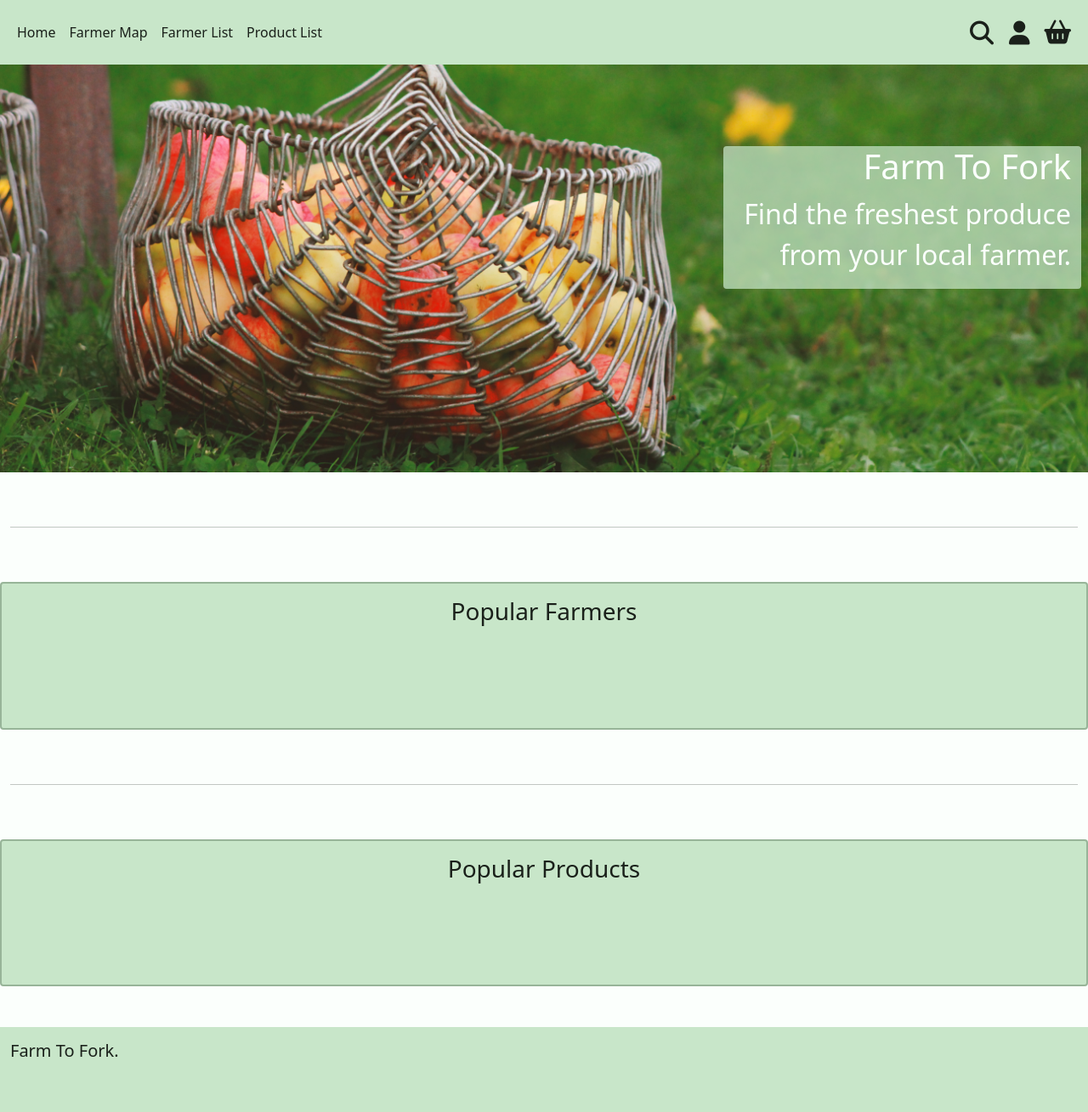
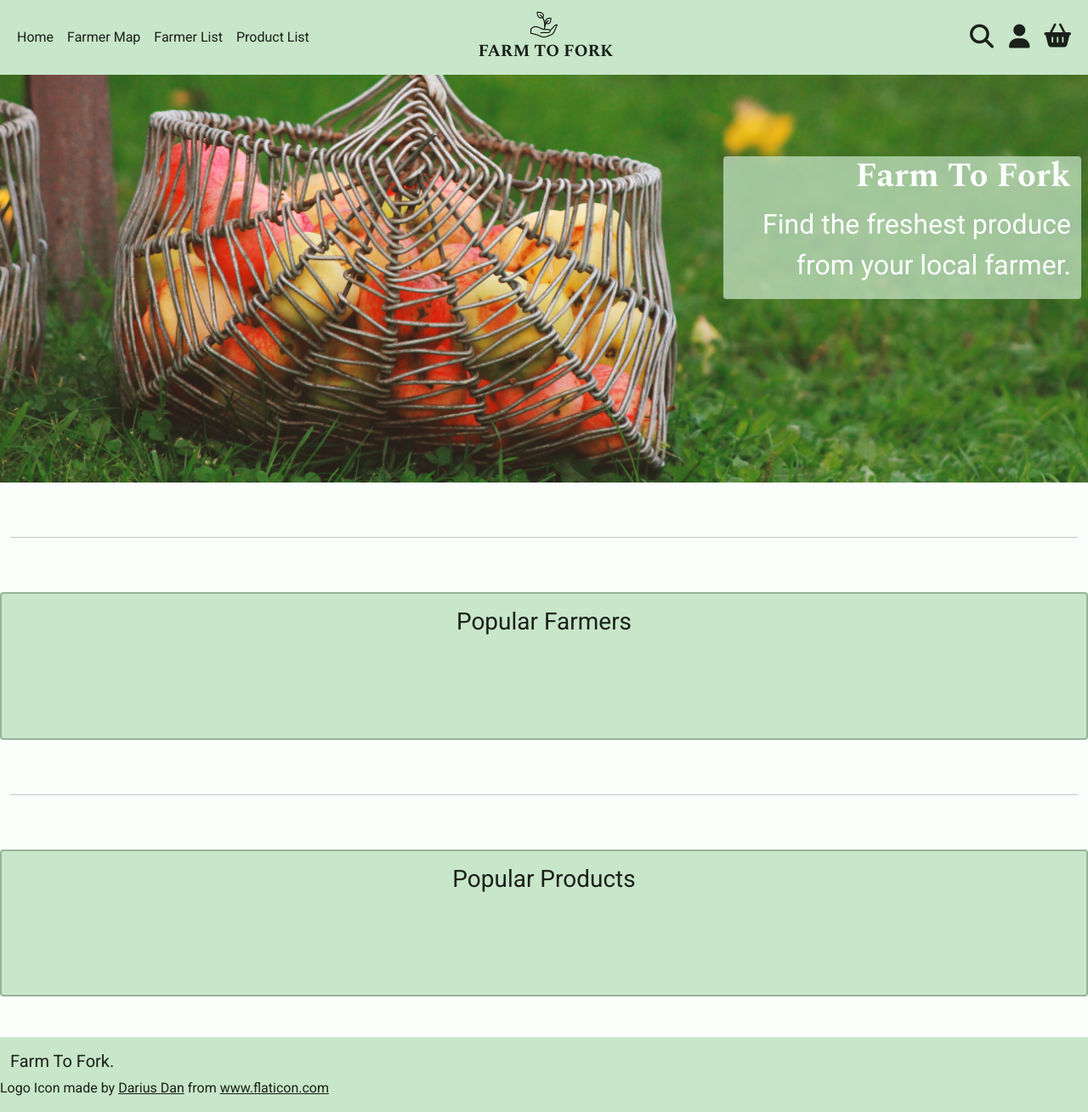
Before and after one commit to oisintohak/Farm-To-Fork, a Django app: page / in a window 1280 px wide. Shown: the whole page at 85% size. Before the commit the page ends 1244 px from the top, so only its background shows below. Run offline with Django 3.2, Linux system fonts and the light colour scheme; data that the repository does not hold is empty; some libraries are stand-ins or nearby versions; some web fonts are replaced.

Commit message:
add logoand fonts

```diff
--- a/home/templates/home/index.html
+++ b/home/templates/home/index.html
@@ -10,7 +10,7 @@
     <div class="col-12">
         <div class="row justify-content-end py-5 px-2">
             <div class="col-12 col-md-6 col-lg-5 col-xl-4 col-xxl-3 my-5 text-end home-banner-text rounded h-auto">
-                <h1 class="text-l-green text-end">Farm To Fork</h1>
+                <h1 class="text-l-green text-end logo-font">Farm To Fork</h1>
                 <p class="text-l-green text-end">
                     Find the freshest produce from your local farmer.
                 </p>
--- a/static/css/style.css
+++ b/static/css/style.css
@@ -1,6 +1,16 @@
 /* ***** COLORS ***** */
 
 /* https://material.io/resources/color/#!/?view.left=0&view.right=0&primary.color=C8E6C9&secondary.color=FFA726 */
+
+@import url('https://fonts.googleapis.com/css2?family=Roboto&display=swap');
+@import url('https://fonts.googleapis.com/css2?family=Spectral:wght@700&display=swap');
+body, .base-font {
+    font-family: 'Roboto', sans-serif;
+}
+
+.logo-font {
+    font-family: 'Spectral', sans-serif;
+}
 
 :root {
     --dark-green: #97b498;
@@ -90,6 +100,7 @@ body {
 }
 
 /* set max width of all containers */
+
 .container, .container-lg, .container-md, .container-sm, .container-xl, .container-xxl {
     max-width: 1920px;
 }
@@ -176,6 +187,10 @@ body {
     width: 20em;
 }
 
+.mobile-logo-text {
+    font-size: 0.7rem;
+}
+
 /****** MESSAGES ****** */
 
 .message-container {
@@ -229,6 +244,7 @@ body {
 }
 
 /* ***** SHOPPING CART ***** */
+
 .cart-quantity-input {
     width: 2.5rem;
 }
--- a/templates/base.html
+++ b/templates/base.html
@@ -65,10 +65,18 @@
                 </li>
                 {% endif %}
             </ul>
-            <ul class="navbar-nav w-100">
-                <li class="nav-item me-auto d-lg-none">
+            <a href="{% url 'home' %}" class="navbar-brand logo-font d-none d-lg-block mx-auto">
+                <div class="d-flex flex-column align-items-center">
+                    <img src="{{ MEDIA_URL }}icon_sm.png" alt="hand holding plant icon">
+                    <span class="ps-1 text-uppercase">
+                        FARM TO FORK
+                    </span>
+                </div>
+            </a>
+            <ul class="navbar-nav w-100 justify-content-end">
+                <li class="nav-item d-lg-none">
                     <div class="dropdown">
-                        <button class="btn nav-link fs-3 px-4" type="button" id="navMenuDropdown"
+                        <button class="btn nav-link fs-3" type="button" id="navMenuDropdown"
                             data-bs-toggle="dropdown" aria-expanded="false">
                             <i class="fas fa-bars"></i>
                         </button>
@@ -96,7 +104,15 @@
                         </ul>
                     </div>
                 </li>
-                <button class="d-xl-none ms-auto nav-item btn nav-link fs-3" type="button" id="mobileSearchDropdown"
+                <a href="{% url 'home' %}" class="navbar-brand logo-font d-lg-none nav-item mx-auto">
+                    <div class="d-flex flex-column align-items-center">
+                        <img src="{{ MEDIA_URL }}icon_xs.png" alt="hand holding plant icon">
+                        <span class="ps-1 text-uppercase mobile-logo-text">
+                            FARM TO FORK
+                        </span>
+                    </div>
+                </a>
+                <button class="d-xl-none nav-item btn nav-link fs-3" type="button" id="mobileSearchDropdown"
                     data-bs-toggle="dropdown" aria-expanded="false">
                     <i class="fas fa-search"></i>
                 </button>
@@ -201,6 +217,8 @@
         <div class="container-fluid container-xxl">
             <h5>Farm To Fork.</h5>
         </div>
+        <div>Logo Icon made by <a href="https://www.flaticon.com/authors/darius-dan" title="Darius Dan">Darius Dan</a>
+            from <a href="https://www.flaticon.com/" title="Flaticon">www.flaticon.com</a></div>
     </footer>
 
     <script type="text/javascript">
```
Also changed, not shown: media/icon.png (renamed from media/growth.png), media/icon_md.png (added), media/icon_sm.png (added), media/icon_xs.png (added), media/icon_xxs.png (added).
